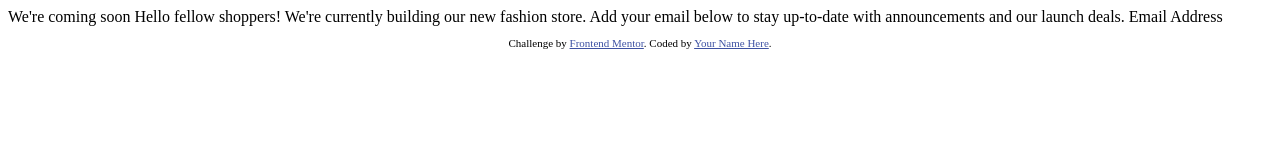
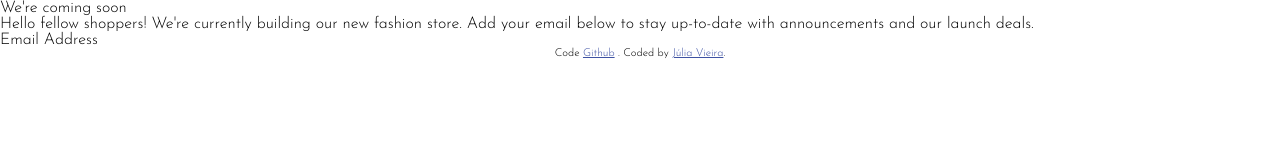
Before and after one commit to Lia-Moon/Base-apparel-coming-soon, a plain HTML site: page index.html in a window 1280 px wide. Drawn offline with Linux system fonts and the light colour scheme.

Commit message:
Criação do arquivo de estilo

```diff
--- a/index.html
+++ b/index.html
@@ -1,33 +1,34 @@
 <!DOCTYPE html>
 <html lang="en">
+
 <head>
   <meta charset="UTF-8">
-  <meta name="viewport" content="width=device-width, initial-scale=1.0"> <!-- displays site properly based on user's device -->
+  <meta name="viewport" content="width=device-width, initial-scale=1.0">
 
   <link rel="icon" type="image/png" sizes="32x32" href="./images/favicon-32x32.png">
+  <link rel="stylesheet" href="./styles/reset.css">
+  <link rel="stylesheet" href="./styles/style.css">
 
-  <title>Frontend Mentor | Base Apparel coming soon page</title>
+  <title>Júlia Vieira | Base Apparel coming soon page</title>
+</head>
 
-  <!-- Feel free to remove these styles or customise in your own stylesheet 👍 -->
-  <style>
-    .attribution { font-size: 11px; text-align: center; }
-    .attribution a { color: hsl(228, 45%, 44%); }
-  </style>
-</head>
 <body>
 
-  We're coming soon
+  <main>
+    <h1>We're coming soon</h1>
 
-  Hello fellow shoppers! We're currently building our new fashion store.
-  Add your email below to stay up-to-date with announcements and our launch deals.
+    <p>Hello fellow shoppers! We're currently building our new fashion store.
+      Add your email below to stay up-to-date with announcements and our launch deals.</p>
 
-  Email Address
+    Email Address
+  </main>
 
   <footer>
     <p class="attribution">
-      Challenge by <a href="https://www.frontendmentor.io?ref=challenge" target="_blank">Frontend Mentor</a>.
-      Coded by <a href="#">Your Name Here</a>.
+      Code <a href="https://github.com/Lia-Moon/Base-apparel-coming-soon" target="_blank">Github</a>
+      . Coded by <a href="https://juliavieira.xyz/" target="_blank">Júlia Vieira</a>.
     </p>
   </footer>
 </body>
+
 </html>
--- /dev/null
+++ b/styles/reset.css
@@ -0,0 +1,48 @@
+/* http://meyerweb.com/eric/tools/css/reset/
+   v2.0 | 20110126
+   License: none (public domain)
+*/
+
+html, body, div, span, applet, object, iframe,
+h1, h2, h3, h4, h5, h6, p, blockquote, pre,
+a, abbr, acronym, address, big, cite, code,
+del, dfn, em, img, ins, kbd, q, s, samp,
+small, strike, strong, sub, sup, tt, var,
+b, u, i, center,
+dl, dt, dd, ol, ul, li,
+fieldset, form, label, legend,
+table, caption, tbody, tfoot, thead, tr, th, td,
+article, aside, canvas, details, embed,
+figure, figcaption, footer, header, hgroup,
+menu, nav, output, ruby, section, summary,
+time, mark, audio, video {
+	margin: 0;
+	padding: 0;
+	border: 0;
+	font-size: 100%;
+	font: inherit;
+	vertical-align: baseline;
+}
+/* HTML5 display-role reset for older browsers */
+article, aside, details, figcaption, figure,
+footer, header, hgroup, menu, nav, section {
+	display: block;
+}
+body {
+	line-height: 1;
+}
+ol, ul {
+	list-style: none;
+}
+blockquote, q {
+	quotes: none;
+}
+blockquote:before, blockquote:after,
+q:before, q:after {
+	content: '';
+	content: none;
+}
+table {
+	border-collapse: collapse;
+	border-spacing: 0;
+}
--- /dev/null
+++ b/styles/style.css
@@ -0,0 +1,18 @@
+@import url('https://fonts.googleapis.com/css2?family=Josefin+Sans:wght@300;400;600&display=swap');
+
+/* font-family: 'Josefin Sans', sans-serif;     Weights: 300, 400, 600 */
+
+body, html {
+    font-size: 16px;
+    font-family: 'Josefin Sans', sans-serif;
+    font-weight: 300;
+}
+
+.attribution {
+    font-size: 11px;
+    text-align: center;
+}
+
+.attribution a {
+    color: hsl(228, 45%, 44%);
+}
```
